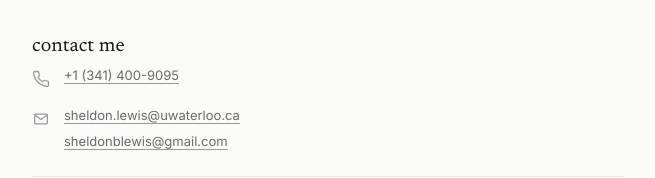
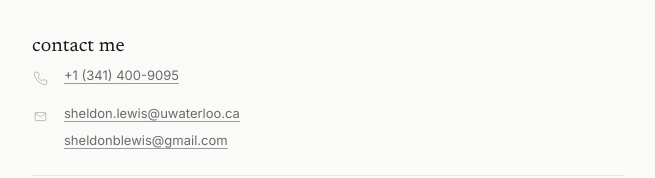
Before and after one commit to sheldonblewis/shelly-site, a Next.js app: page / in a window 1280 px wide. Shown: the part 1114-1292 px from the top of the page, without its empty margins (312-967 px from the left). Built offline with nearby package versions, Linux system fonts and the light colour scheme.

Commit message:
Soften contact icon styling

```diff
--- a/styles/globals.css
+++ b/styles/globals.css
@@ -549,15 +549,16 @@ a.work-card:focus-visible {
 }
 
 .contact-icon {
-  width: 18px;
-  height: 18px;
-  margin-top: 0.35rem;
+  width: 15px;
+  height: 15px;
+  margin: 0.42rem 0 0 1px;
   color: var(--color-text-tertiary);
-  stroke: currentColor;
-  stroke-width: 1.7;
+  stroke: var(--color-text-tertiary);
+  stroke-width: 1.25;
   fill: none;
   stroke-linecap: round;
   stroke-linejoin: round;
+  opacity: 0.8;
 }
 
 .contact-email-links {
```
